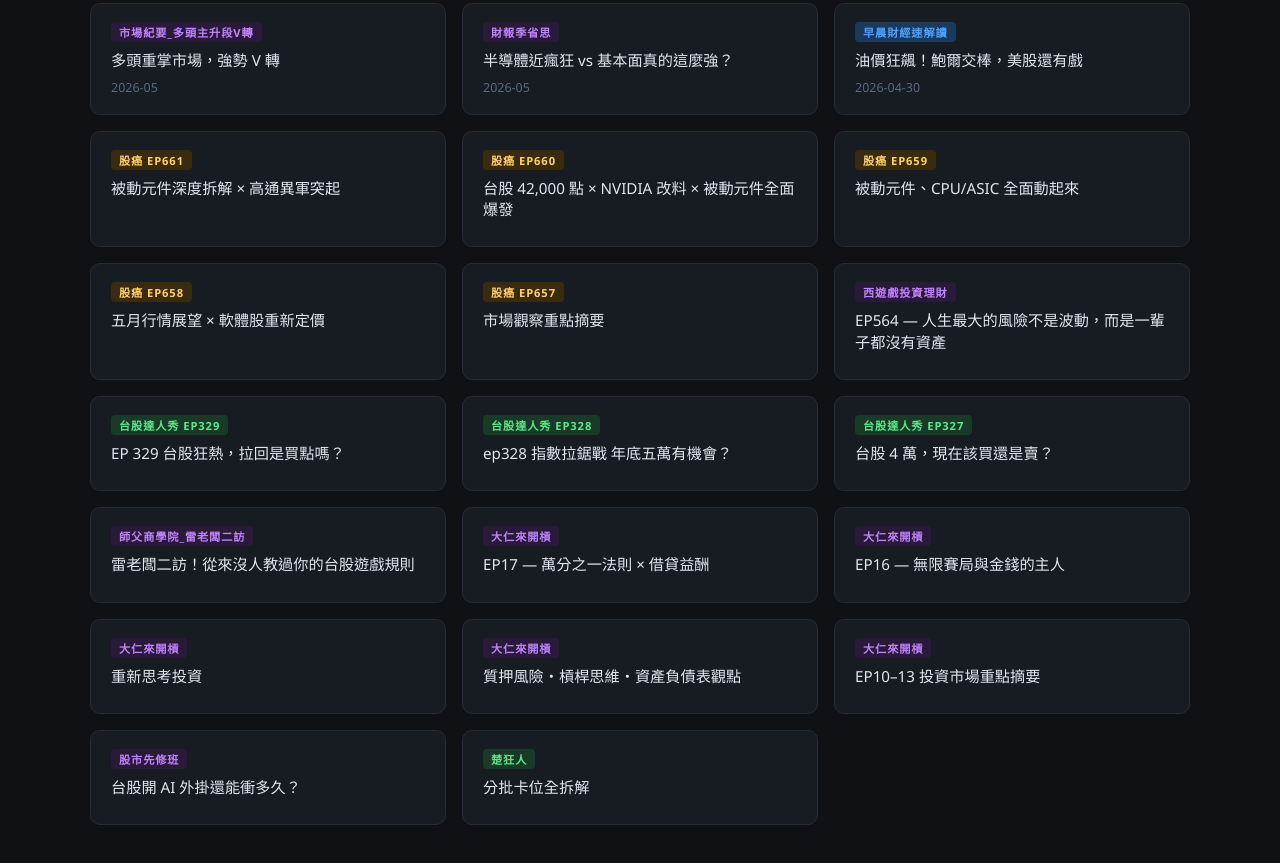
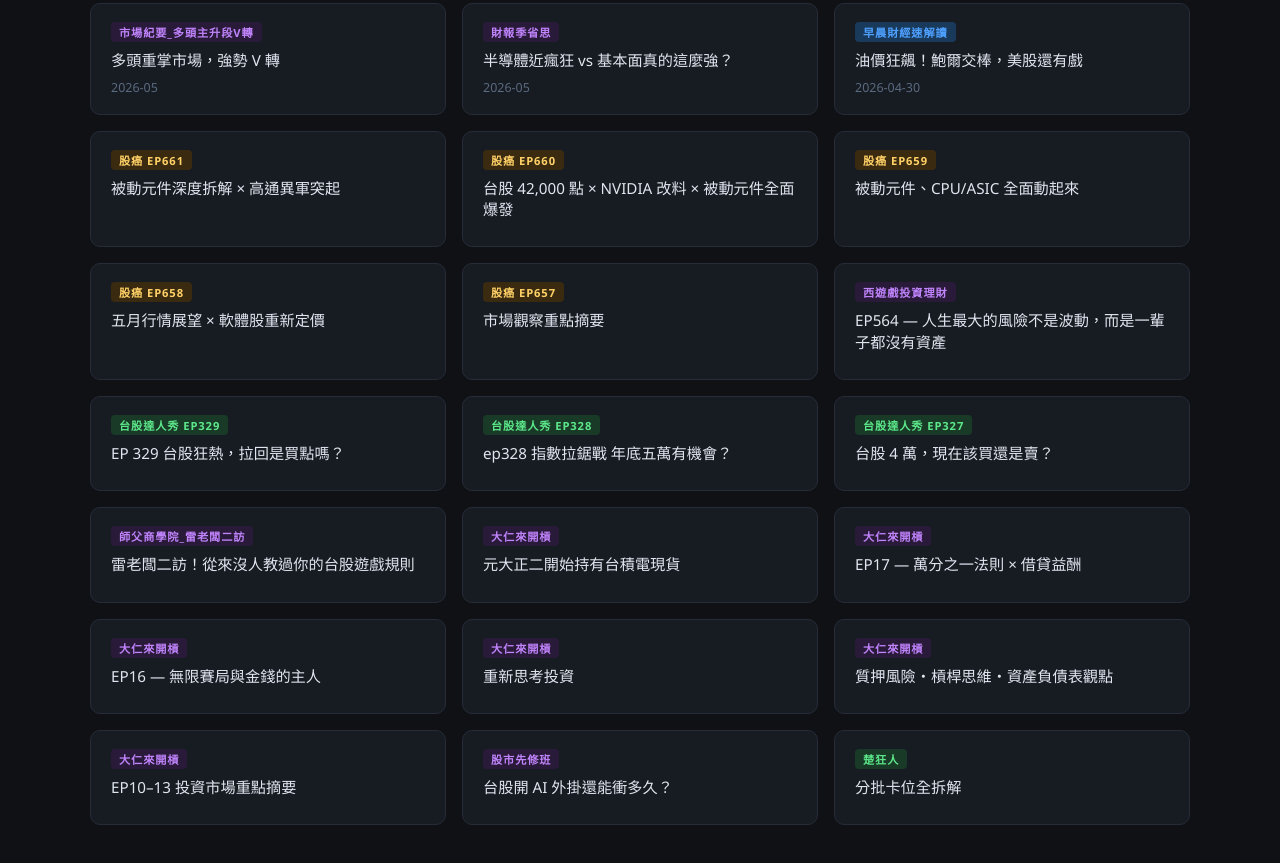
Before and after one commit to realbfu/podcast, a website: page report/index.html in a window 1280 px wide. Shown: the part 1093-1956 px from the top of the page. Drawn offline with Linux system fonts and the light colour scheme.

Commit message:
chore: 自動更新 index.html 及 .nojekyll

```diff
--- a/report/index.html
+++ b/report/index.html
@@ -261,6 +261,12 @@
       <span class="date"></span>
     </a>
 
+    <a class="card" href="EP18_大仁來開槓_市場重點簡報.html">
+      <span class="tag tag-other">大仁來開槓</span>
+      <span class="title">元大正二開始持有台積電現貨</span>
+      <span class="date"></span>
+    </a>
+
     <a class="card" href="EP17_大仁來開槓_市場重點簡報.html">
       <span class="tag tag-other">大仁來開槓</span>
       <span class="title">EP17 — 萬分之一法則 × 借貸益酬</span>
```
